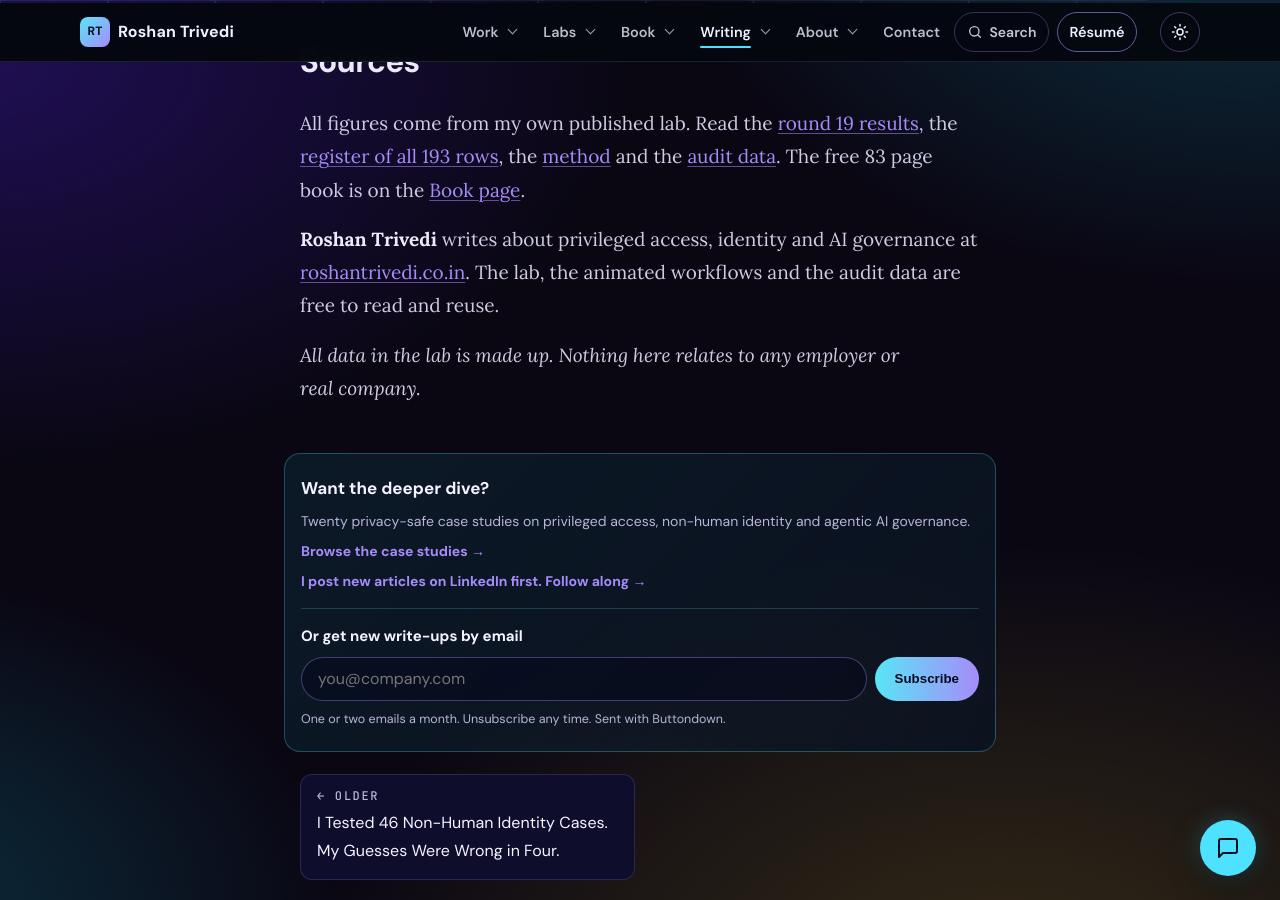
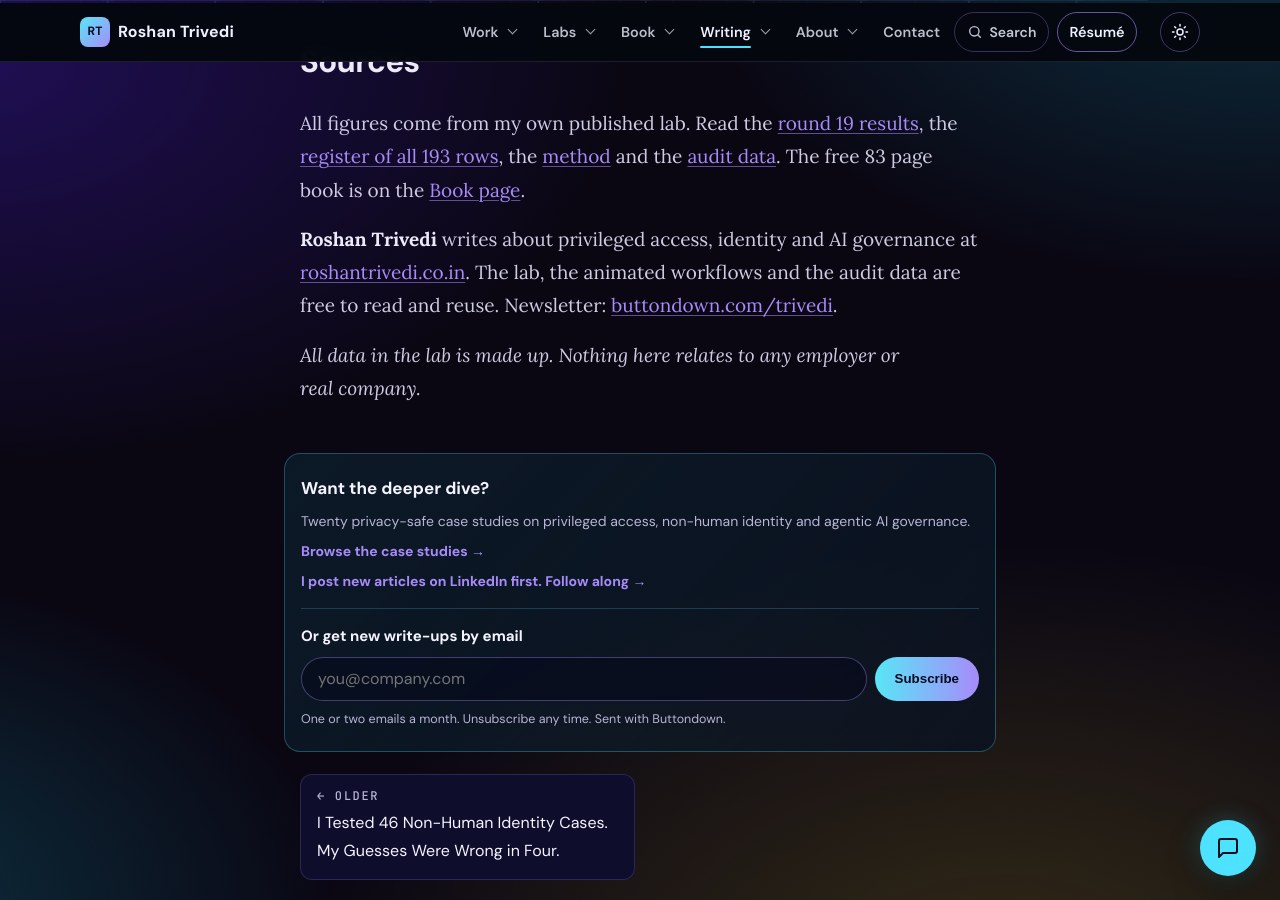
Before and after one commit to trivediroshan1-ui/trivediroshan1-ui.github.io, a Jekyll site: the page built from _posts/2026-11-10-non-human-identity-lab-round-19.md, in a window 1280 px wide and 900 px high, scrolled down 3389 px. Built offline with Jekyll 4.4.1, drawn with Linux system fonts in a browser that asks for light colours.

Commit message:
Newsletter link in the byline of the two newest NHI posts (#87)

```diff
--- a/_posts/2026-11-10-non-human-identity-lab-round-19.md
+++ b/_posts/2026-11-10-non-human-identity-lab-round-19.md
@@ -71,6 +71,6 @@ One author wrote the controls, the models and the guesses. The models are small
 
 All figures come from my own published lab. Read the [round 19 results](https://roshantrivedi.co.in/nhi-lab/round-19/), the [register of all 193 rows](https://roshantrivedi.co.in/nhi-lab/register/), the [method](https://roshantrivedi.co.in/nhi-lab/method/) and the [audit data](https://roshantrivedi.co.in/nhi-lab/audit/). The free 83 page book is on the [Book page](https://roshantrivedi.co.in/book/).
 
-**Roshan Trivedi** writes about privileged access, identity and AI governance at [roshantrivedi.co.in](https://roshantrivedi.co.in). The lab, the animated workflows and the audit data are free to read and reuse.
+**Roshan Trivedi** writes about privileged access, identity and AI governance at [roshantrivedi.co.in](https://roshantrivedi.co.in). The lab, the animated workflows and the audit data are free to read and reuse. Newsletter: [buttondown.com/trivedi](https://buttondown.com/trivedi).
 
 *All data in the lab is made up. Nothing here relates to any employer or real company.*
```
Also changed, not shown: _posts/2026-11-03-non-human-identity-lab-46-cases.md (+1 -1 lines).
